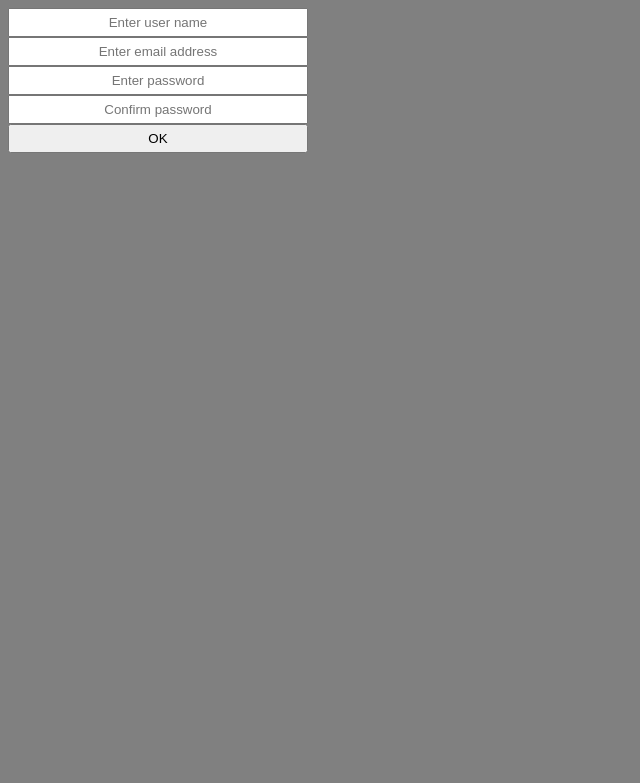
After one commit to Leeuw-Maluleka/lsdc, a PHP site: page /pages/createuser.php in a window 1280 px wide. The commit adds this page. Shown: the top 783 px of the page, without its empty margins (0-640 px from the left). Run offline with PHP 8.4, Linux system fonts and the light colour scheme.

Commit message:
Add create user form to allow users to register on the portal

```diff
--- a/login.php
+++ b/login.php
@@ -32,7 +32,7 @@ if ($_SERVER['REQUEST_METHOD'] == 'POST') {
             echo "Could not successfully run query ($sql) from DB: " . mysql_error();
             exit;
         }
-		$result = $connection->query($sql);
+        $result = $connection->query($sql);
         if ($result->num_rows > 0) {
             session_start();
             $_SESSION["user"] = $name;
@@ -69,6 +69,7 @@ if ($_SERVER['REQUEST_METHOD'] == 'POST') {
 				<input class="send_btn" type="submit" value="Submit" alt="Submit" title="Submit" />
 				<input class="send_btn" type="reset" value="Reset" alt="Reset" title="Reset" /></td>
 			</tr>
+                        <tr><td><a href="pages/createuser.php">Register New User</a></td></tr>
 		</table>
 	</form>
 </body>
--- /dev/null
+++ b/pages/createuser.php
@@ -0,0 +1,57 @@
+<?php
+//include "../dbConfig.php";
+
+//This code is in the dbConfig.php but it doesn't execute on the server "https://gaea.thishost.co.za:2083"
+const DB_HOST = "localhost"; // set database host
+const DB_USER = "lsdccoza_admin"; // set database user
+const DB_PASS = "lsdcadmin123"; // set database password
+const DB_NAME = "lsdccoza_lsdcdb"; // set database name
+$connection = new mysqli(DB_HOST,DB_USER,DB_PASS);
+if ($connection->connect_error) {die ("DB connection failed<br>".$connection->error);}
+if (!$connection->select_db(DB_NAME)) {die ("lsdcdb selection failed<br>".$connection->error);}
+/////////////////////////////////////////////////////////////////////////////////////////////////////
+
+$mysql_table = "members";
+if ($_SERVER['REQUEST_METHOD'] == 'POST') {
+    $name = $_POST["Name"];
+    $sqltext = "SELECT * FROM members WHERE name = '$name' ";
+    $result = $connection->query($sqltext);
+    if (!$connection->query($sqltext)) {
+        echo "$sqltext";
+        die("Error: Failed to return data from table members " . $connection->error . "<br>");
+    }
+    if ($result->num_rows > 0) {
+        echo 'User name already exists.';
+    }
+    else {
+        $sqltext = "INSERT INTO members (name, email, password) VALUES ";
+        $inputvalues = "'" . $_POST["Name"] . "','" . $_POST["Email"] . "','" . md5($_POST["Password"]) . "'";
+        $sqltext = "$sqltext ($inputvalues)";
+
+        if (!$connection->query($sqltext)) {
+            echo "$sqltext<br>";
+            die("Error: Failed to insert data into table '$mysql_table' " . $connection->error . "<br>"); //Modify
+        }
+        echo 'User created successfully. <a href="../login.php">Click here</a> to login.';
+    }
+}
+?>
+<head>
+    <meta name="viewport" content="width=device-width">
+    <link rel="stylesheet" href="../styles/styles.css">
+</head>
+<body>
+    <form name="createuser" method="post" action="<?php echo basename(__FILE__);?>"> <!-- Changed "_FILE_" -->
+        <input type="text" name="Name" placeholder="Enter user name">
+        <br>
+        <input type="email" name="Email" placeholder="Enter email address">
+        <br>
+        <input type="password" name="Password" placeholder="Enter password">
+        <br>
+        <input type="password" name="Confirm" placeholder="Confirm password">
+        <br>
+        <input name="submitbtn" type="submit" id="C2" value="OK" onclick="return checkpassword(this.form)"> <!-- Changed type to "submit"  and removed "onclick=" attribute-->
+        <script src="../scripts/scripts.js"></script>
+
+    </form>
+</body>
--- a/pages/studentsassessmentmarks.php
+++ b/pages/studentsassessmentmarks.php
@@ -34,6 +34,7 @@ if ($_SERVER['REQUEST_METHOD'] == 'POST') {
 </head>
 <body>
     <a href="../login.php?doLogoff=true">Logoff&nbsp;user&nbsp;<?php echo $_SESSION["user"];?></a><br>
+    <form name="studentsassessmentmarksform" method="post" action="<?php echo basename(__FILE__);?>"> <!-- Changed "_FILE_" -->
 
 <?php
 $sql = "SELECT CODE, DESCRIPTION FROM lookuptable WHERE TYPE='COURSE'";
--- a/scripts/scripts.js
+++ b/scripts/scripts.js
@@ -6,6 +6,28 @@
     else
         {return true}
 }
+
+function checkpassword(form)
+{
+    if(validString(form.Name.value) == false)
+    {
+        alert("Name field cannot be empty")
+        return false
+    }
+
+    if(validString(form.Password.value) == false)
+    {
+        alert("Password field cannot be empty")
+        return false
+    }
+
+    if(form.Password.value != form.Confirm.value)
+    {
+        alert("Password fields must match")
+        return false
+    }
+}
+
 function checkformvalues(form)
 {
 	if(validString(form.StudentName.value) == false)
```
